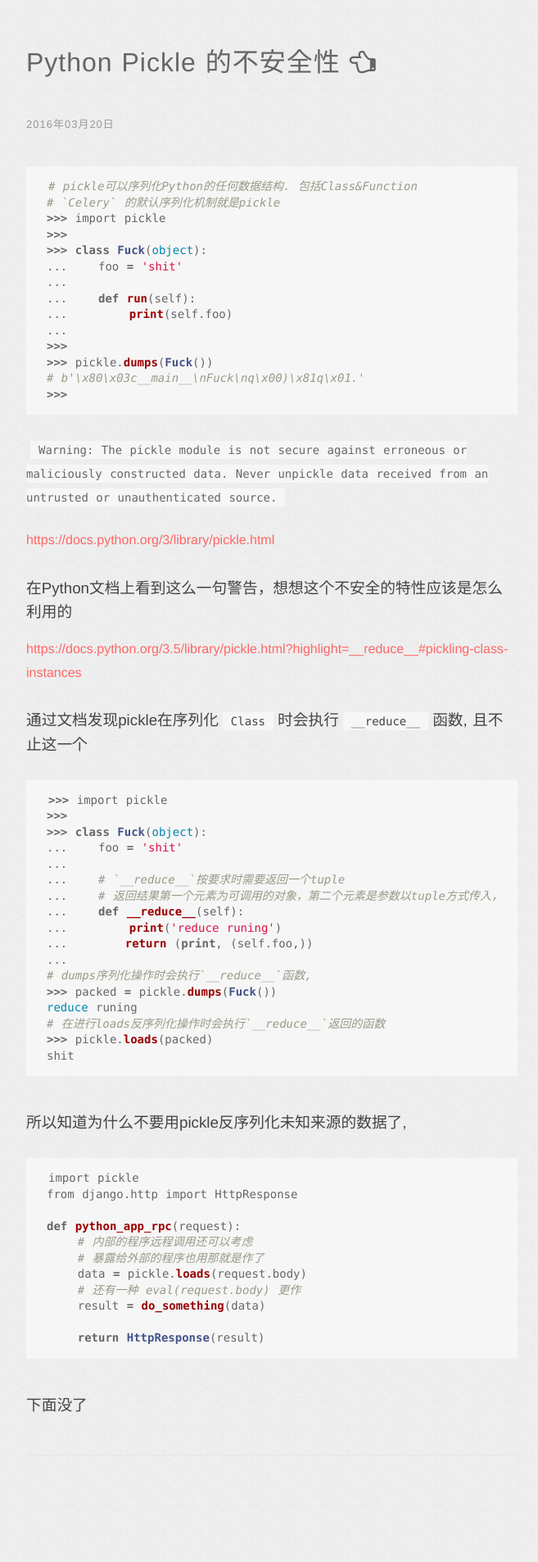
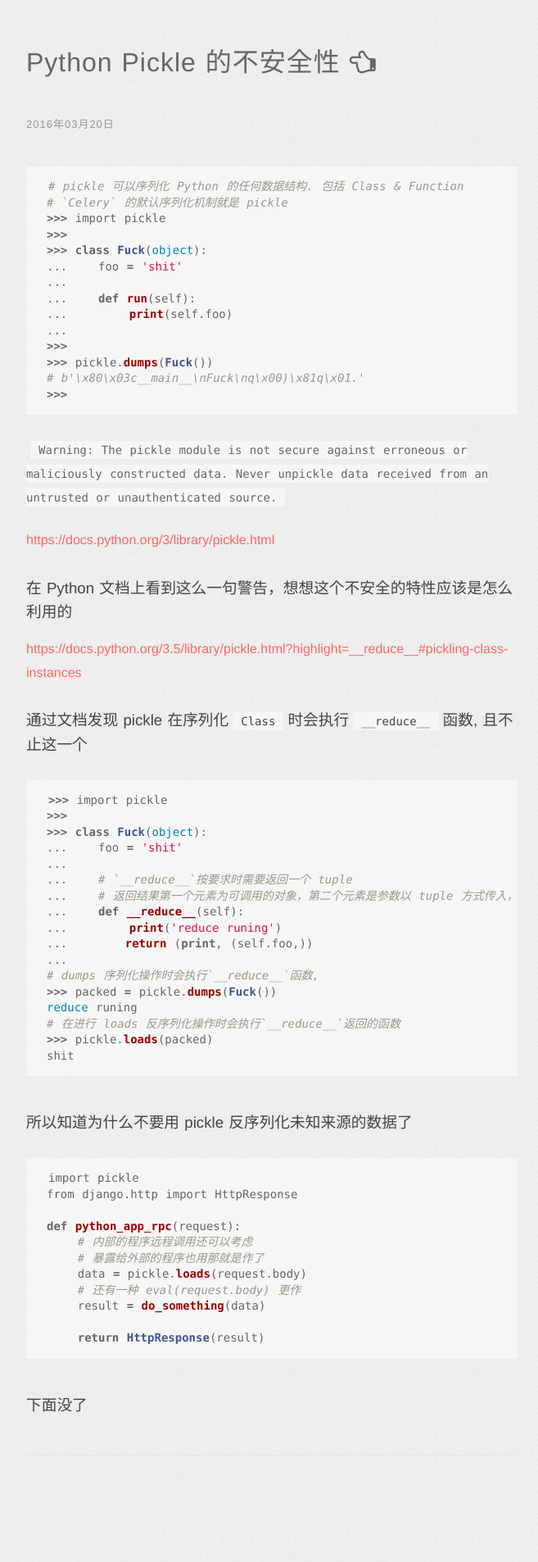
Before and after one commit to qulc/qulc.github.io, a Jekyll site: the page built from _posts/2016-03-22-python-pickle-security.md, in a window 1280 px wide. Shown: the whole page at 82% size, without its empty margins (308-965 px from the left). Built offline with Jekyll 4.4.1, drawn with Linux system fonts in a browser that asks for light colours; nearby versions of some CDN libraries; comment, search, counter and statistics services are not loaded.

```diff
--- a/_posts/2016-03-22-python-pickle-security.md
+++ b/_posts/2016-03-22-python-pickle-security.md
@@ -6,8 +6,8 @@ categories: record
 ---
 
 {% highlight python %}
-# pickle可以序列化Python的任何数据结构. 包括Class&Function
-# `Celery` 的默认序列化机制就是pickle
+# pickle 可以序列化 Python 的任何数据结构. 包括 Class & Function
+# `Celery` 的默认序列化机制就是 pickle
 >>> import pickle
 >>>
 >>> class Fuck(object):
@@ -26,11 +26,11 @@ categories: record
 
 <https://docs.python.org/3/library/pickle.html>
 
-### 在Python文档上看到这么一句警告，想想这个不安全的特性应该是怎么利用的
+### 在 Python 文档上看到这么一句警告，想想这个不安全的特性应该是怎么利用的
 
 <https://docs.python.org/3.5/library/pickle.html?highlight=__reduce__#pickling-class-instances>
 
-### 通过文档发现pickle在序列化`Class`时会执行`__reduce__`函数, 且不止这一个
+### 通过文档发现 pickle 在序列化`Class`时会执行`__reduce__`函数, 且不止这一个
 
 
 {% highlight python %}
@@ -39,22 +39,22 @@ categories: record
 >>> class Fuck(object):
 ...    foo = 'shit'
 ...
-...    # `__reduce__`按要求时需要返回一个tuple
-...    # 返回结果第一个元素为可调用的对象，第二个元素是参数以tuple方式传入，
+...    # `__reduce__`按要求时需要返回一个 tuple
+...    # 返回结果第一个元素为可调用的对象，第二个元素是参数以 tuple 方式传入，
 ...    def __reduce__(self):
 ...        print('reduce runing')
 ...	   return (print, (self.foo,))
 ...
-# dumps序列化操作时会执行`__reduce__`函数,
+# dumps 序列化操作时会执行`__reduce__`函数,
 >>> packed = pickle.dumps(Fuck())
 reduce runing
-# 在进行loads反序列化操作时会执行`__reduce__`返回的函数
+# 在进行 loads 反序列化操作时会执行`__reduce__`返回的函数
 >>> pickle.loads(packed)
 shit
 {% endhighlight %}
 
 
-### 所以知道为什么不要用pickle反序列化未知来源的数据了,
+### 所以知道为什么不要用 pickle 反序列化未知来源的数据了
 
 {% highlight python %}
 import pickle
```
Also changed, not shown: _drafts/2016-10-22-code-review.md (+1 -1 lines), _posts/2015-01-01-resume.md (+4 -4 lines), _posts/2016-03-19-kugou-job-interview.md (+7 -7 lines), _posts/2016-03-20-python-c-api.md (+5 -4 lines).
